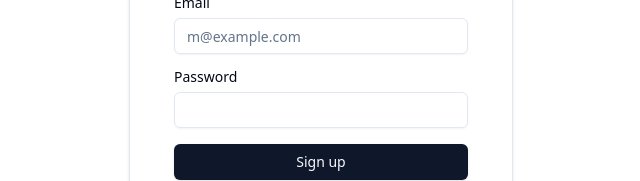
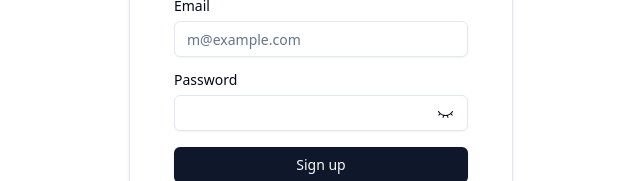
Before and after one commit to mr-zlaam/google-keep-clone, a React (Vite) app: page /auth/user/sign-up in a window 1280 px wide. Shown: the part 356-537 px from the top of the page, without its empty margins (319-959 px from the left). Built offline with nearby package versions, Linux system fonts and the light colour scheme; no server answers.

Commit message:
update 1 file and create 1 file

```diff
--- a/src/pages/auth/sign-up/SignUp.tsx
+++ b/src/pages/auth/sign-up/SignUp.tsx
@@ -8,28 +8,50 @@ import {
 } from "@/components/ui/card";
 import { Input } from "@/components/ui/input";
 import { Label } from "@/components/ui/label";
+import { validDateEmail, validDatePassword } from "@/utils/validator.regex";
+import { EyeClosedIcon, EyeOpenIcon } from "@radix-ui/react-icons";
 import { useState } from "react";
 import { Link } from "react-router-dom";
 
 export default function SignUp() {
+  const [isPassVisible, setIsPassVisible] = useState(false);
   const [userData, setUserData] = useState({
     username: "",
     email: "",
     password: "",
   });
-  // const [error, setError] = useState("");
+  const [error, setError] = useState("");
   const handleOnChange = (e: React.ChangeEvent<HTMLInputElement>) => {
     const { name, value } = e.target;
     setUserData((prevData) => ({
       ...prevData,
       [name]: value,
     }));
-    console.log(userData);
+    setError("");
   };
-  const handleRegisterUser = async () => {};
+  const DataValidator = () => {
+    const { email, password, username } = userData;
+    if (!username || !email || !password)
+      return setError("All fields are required!!.");
+    const isEmailValid = validDateEmail(email);
+    if (!isEmailValid) return setError("Invalid Email Address");
+    const isPasswordValid = validDatePassword(password);
+    if (!isPasswordValid)
+      return setError(
+        "This password is not valid please choose other password"
+      );
+    setError("");
+  };
+  const handleRegisterUser = async () => {
+    // const { email, password, username } = userData;
+    DataValidator();
+  };
   return (
     <Card className="absolute max-w-sm px-5 mx-auto transform -translate-x-1/2 -translate-y-1/2 top-1/2 left-1/2 centered-element ">
       <CardHeader>
+        <p className="text-xs font-semibold text-center text-red-500">
+          {error}{" "}
+        </p>
         <CardTitle className="text-2xl">Login</CardTitle>
         <CardDescription>
           Enter username, email and password in order to register yourself.
@@ -59,17 +81,26 @@ export default function SignUp() {
               required
             />
           </div>
-          <div className="grid gap-2">
-            <div className="flex items-center">
+          <div className="relative grid gap-2">
+            <div className="flex items-center ">
               <Label htmlFor="password">Password</Label>
             </div>
             <Input
               id="password"
-              type="password"
+              type={isPassVisible ? "text" : "password"}
               name="password"
               onChange={handleOnChange}
               required
+              className="pr-10"
             />
+            <span
+              onClick={() => {
+                setIsPassVisible((prev) => !prev);
+              }}
+              className="absolute h-[30px] w-[30px] duration-300 transition-all hover:bg-black/20 flex justify-center cursor-pointer rounded-full items-center right-2 top-6"
+            >
+              {isPassVisible ? <EyeOpenIcon /> : <EyeClosedIcon />}
+            </span>
           </div>
           <Button onClick={handleRegisterUser} type="submit" className="w-full">
             Sign up
--- /dev/null
+++ b/src/utils/validator.regex.ts
@@ -0,0 +1,14 @@
+export const validDateEmail = (email: string) => {
+  const emailRegex = /^[a-zA-Z0-9._%+-]+@[a-zA-Z0-9.-]+\.[a-zA-Z]{2,}$/;
+  if (emailRegex.test(email)) {
+    return true;
+  }
+  return false;
+};
+export const validDatePassword = (password: string) => {
+  const passwordRegex = /^(?=.*[a-zA-Z])(?=.*[!@#$%^&*(),.?":{}|<>]).{6,}$/;
+  if (passwordRegex.test(password)) {
+    return true;
+  }
+  return false;
+};
```
